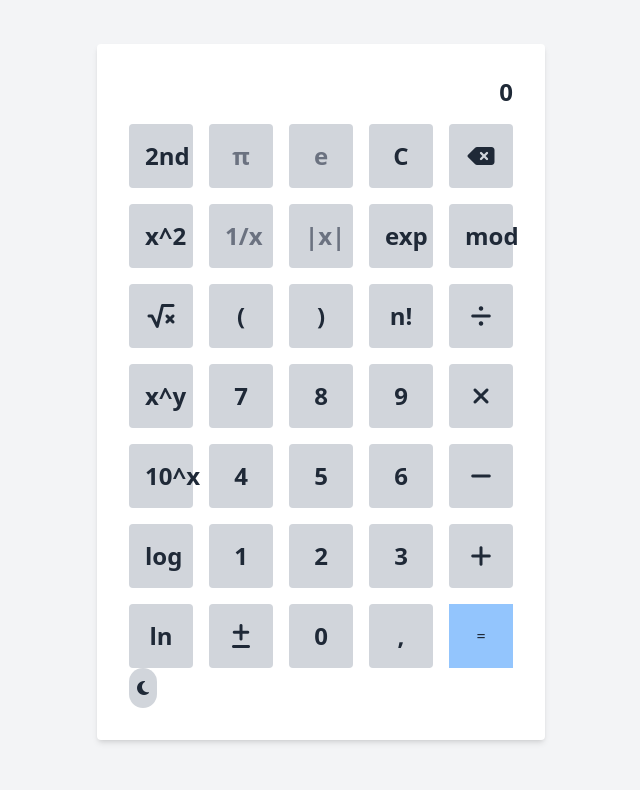
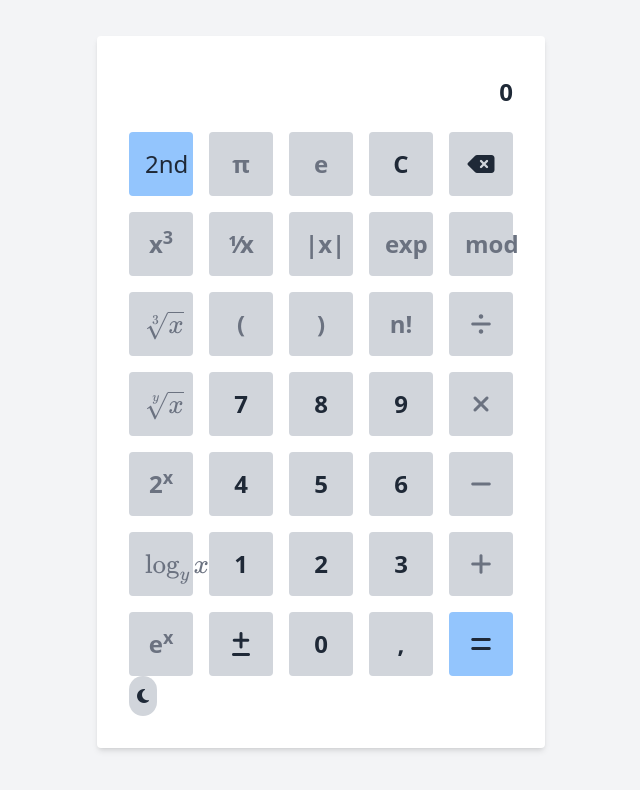
Before and after one commit to Thanasis09/scientific-calculator, an Electron app: page src/html/index.html in a window 800 px wide. Both pictures are taken after a click on the button "2nd". Shown: the whole page, without its empty margins (79-719 px from the left). Drawn offline with nearby package versions, Linux system fonts and the light colour scheme; some packages are replaced by stand-ins of ours.

Commit message:
more ui things

```diff
--- a/package.json
+++ b/package.json
@@ -32,6 +32,7 @@
   "dependencies": {
     "@fortawesome/fontawesome-free": "^6.5.1",
     "@fortawesome/fontawesome-svg-core": "^6.5.1",
-    "font-awesome": "^4.7.0"
+    "font-awesome": "^4.7.0",
+    "mathjax": "^3.2.2"
   }
 }
--- a/src/css/tailwind.css
+++ b/src/css/tailwind.css
@@ -7,15 +7,15 @@
 
 @layer base {
     .calc-c-button {
-        @apply col-span-1 md:col-span-1 p-4 h-16 bg-gray-300 dark:bg-zinc-600 rounded text-gray-800 dark:text-gray-300 font-bold text-2xl hover:bg-gray-400 dark:hover:bg-zinc-700
+        @apply text-center col-span-1 md:col-span-1 p-4 h-16 bg-gray-300 dark:bg-zinc-600 rounded text-gray-800 dark:text-gray-300 font-bold text-2xl hover:bg-gray-400 dark:hover:bg-zinc-700
     }
     .calc-buttons-1 {
-        @apply col-span-1 md:col-span-1 p-4 h-16 bg-gray-300 dark:bg-zinc-600 rounded text-gray-800 dark:text-gray-300 font-bold text-2xl hover:bg-gray-400 dark:hover:bg-zinc-700
+        @apply text-center col-span-1 md:col-span-1 p-4 h-16 bg-gray-300 dark:bg-zinc-600 rounded text-gray-800 dark:text-gray-300 font-bold text-2xl hover:bg-gray-400 dark:hover:bg-zinc-700
     }
     .calc-buttons-2 {
-        @apply col-span-1 md:col-span-1 p-4 h-16 bg-gray-300 dark:bg-zinc-600 rounded text-gray-500 dark:text-gray-300 font-bold text-2xl hover:bg-gray-400 dark:hover:bg-zinc-700
+        @apply text-center col-span-1 md:col-span-1 p-4 h-16 bg-gray-300 dark:bg-zinc-600 rounded text-gray-500 dark:text-gray-300 font-bold text-2xl hover:bg-gray-400 dark:hover:bg-zinc-700
     }
-    .equals-button {
-        @apply col-span-1 md:col-span-1 p-4 h-16 bg-blue-300 rounded text-gray-800  hover:bg-blue-400
+    .blue-button {
+        @apply text-center col-span-1 md:col-span-1 p-4 h-16 bg-blue-300 rounded text-gray-800  hover:bg-blue-400 text-2xl
     }
 }
--- a/src/html/index.html
+++ b/src/html/index.html
@@ -7,55 +7,67 @@
     <meta http-equiv="X-UA-Compatible" content="ie=edge">
     <title>Scientific Calculator </title>
     <link rel="stylesheet" href="../../public/build/css/tailwind.css">
-    <link rel="stylesheet" href="https://cdnjs.cloudflare.com/ajax/libs/font-awesome/6.1.1/css/all.min.css" />
+    <link rel="stylesheet" href="https://cdnjs.cloudflare.com/ajax/libs/font-awesome/6.1.1/css/all.min.css">
+    <script type="text/javascript" async
+        src="https://cdnjs.cloudflare.com/ajax/libs/mathjax/2.7.7/MathJax.js?config=TeX-MML-AM_CHTML"></script>
 </head>
 
 <body class="bg-gray-100 dark:bg-zinc-900 h-screen flex flex-col items-center justify-center dark:text-white">
     <div class="bg-white dark:bg-zinc-800 p-8 rounded shadow-md max-w-md w-full mb-4">
-        <div class="mb-4 text-2xl font-bold text-gray-800 dark:text-gray-300 text-right" id="result">0</div>
+        <div class="mb-4 text-2xl font-bold text-gray-800 dark:text-gray-300 text-right">
+            <input type="text" name="result" id="result" disabled value="0"
+                class="p-2 border-rounded ml-2 text-right bg-white dark:bg-zinc-800 dark:text-white">
+        </div>
         <div class="grid grid-cols-5 gap-4">
 
-            <button class="calc-buttons-1">2nd</button>
-            <button class="calc-buttons-2">π</button>
-            <button class="calc-buttons-2">e</button>
-            <button class="calc-c-button">C</button>
-            <button class="calc-buttons-1"><i class="fas fa-backspace"></i></button>
+            <button class="blue-button" id="secondBtn">2nd</button>
+            <button class="calc-buttons-2" id="piBtn">π</button>
+            <button class="calc-buttons-2" id="eBtn">e</button>
+            <button class="calc-c-button" id="clearBtn">C</button>
+            <button class="calc-buttons-1" id="backspaceBtn"><i class="fas fa-backspace"></i></button>
 
-            <button class="calc-buttons-1">x^2</button>
-            <button class="calc-buttons-2">1/x</button>
-            <button class="calc-buttons-2">|x|</button>
-            <button class="calc-buttons-1">exp</i></button>
-            <button class="calc-buttons-1">mod</i></button>
+            <button class="calc-buttons-2 disappear-2nd" id="squareBtn">x²</button>
+            <button class="calc-buttons-2 disappear-3rd hidden" id="cubeBtn">x<sup>3</sup></button>
+            <button class="calc-buttons-2" id="reciprocalBtn">⅟x</button>
+            <button class="calc-buttons-2" id="absoluteBtn">|x|</button>
+            <button class="calc-buttons-2" id="expBtn">exp</i></button>
+            <button class="calc-buttons-2" id="modBtn">mod</i></button>
 
-            <button class="calc-buttons-1"><i class="fas fa-square-root-variable"></i></button>
-            <button class="calc-buttons-1">(</button>
-            <button class="calc-buttons-1">)</button>
-            <button class="calc-buttons-1">n!</button>
-            <button class="calc-buttons-1"><i class="fas fa-divide"></i></button>
+            <button class="calc-buttons-2 disappear-2nd" id="sqrtBtn"><i
+                    class="fas fa-square-root-variable"></i></button>
+            <button class="calc-buttons-2 disappear-3rd hidden" id="cuberootBtn">\( \sqrt[3]{x} \)</button>
+            <button class="calc-buttons-2" id="openParenBtn">(</button>
+            <button class="calc-buttons-2" id="closeParenBtn">)</button>
+            <button class="calc-buttons-2" id="factorialBtn">n!</button>
+            <button class="calc-buttons-2" id="divideBtn"><i class="fas fa-divide"></i></button>
 
-            <button class="calc-buttons-1">x^y</button>
-            <button class="calc-buttons-1">7</button>
-            <button class="calc-buttons-1">8</button>
-            <button class="calc-buttons-1">9</button>
-            <button class="calc-buttons-1"><i class="fas fa-multiply"></i></button>
+            <button class="calc-buttons-2 disappear-2nd" id="powerBtn">x<sup>y</sup></button>
+            <button class="calc-buttons-2 disappear-3rd hidden" id="rootBtn">\( \sqrt[y]{x} \)</button>
+            <button class="calc-buttons-1" id="num7Btn">7</button>
+            <button class="calc-buttons-1" id="num8Btn">8</button>
+            <button class="calc-buttons-1" id="num9Btn">9</button>
+            <button class="calc-buttons-2" id="multiplyBtn"><i class="fas fa-multiply"></i></button>
 
-            <button class="calc-buttons-1">10^x</button>
-            <button class="calc-buttons-1">4</button>
-            <button class="calc-buttons-1">5</button>
-            <button class="calc-buttons-1">6</button>
-            <button class="calc-buttons-1"><i class="fas fa-subtract"></i></button>
+            <button class="calc-buttons-2 disappear-2nd" id="tenPowerBtn">10<sup>x</sup></button>
+            <button class="calc-buttons-2 disappear-3rd hidden" id="twoPowerBtn">2<sup>x</sup></button>
+            <button class="calc-buttons-1" id="num4Btn">4</button>
+            <button class="calc-buttons-1" id="num5Btn">5</button>
+            <button class="calc-buttons-1" id="num6Btn">6</button>
+            <button class="calc-buttons-2" id="subtractBtn"><i class="fas fa-subtract"></i></button>
 
-            <button class="calc-buttons-1">log</button>
-            <button class="calc-buttons-1">1</button>
-            <button class="calc-buttons-1">2</button>
-            <button class="calc-buttons-1">3</button>
-            <button class="calc-buttons-1"><i class="fas fa-add"></i></button>
+            <button class="calc-buttons-2 disappear-2nd" id="logBtn">log</button>
+            <button class="calc-buttons-2 disappear-3rd hidden" id="logYBtn">\( \log_{y}x\)</button>
+            <button class="calc-buttons-1" id="num1Btn">1</button>
+            <button class="calc-buttons-1" id="num2Btn">2</button>
+            <button class="calc-buttons-1" id="num3Btn">3</button>
+            <button class="calc-buttons-2" id="addBtn"><i class="fas fa-add"></i></button>
 
-            <button class="calc-buttons-1">ln</button>
-            <button class="calc-buttons-1"><i class="fas fa-plus-minus"></i></button>
-            <button class="calc-buttons-1">0</button>
-            <button class="calc-buttons-1">,</button>
-            <button class="equals-button">=</button>
+            <button class="calc-buttons-2 disappear-2nd" id="lnBtn">ln</button>
+            <button class="calc-buttons-2 disappear-3rd hidden" id="expXBtn">e<sup>x</sup></button>
+            <button class="calc-buttons-1" id="plusMinusBtn"><i class="fas fa-plus-minus"></i></button>
+            <button class="calc-buttons-1" id="num0Btn">0</button>
+            <button class="calc-buttons-1" id="decimalBtn">,</button>
+            <button class="blue-button" id="equalsBtn"><i class="fas fa-equals"></i></button>
         </div>
         <button id="darkModeToggle"
             class="p-2 bg-gray-300 dark:bg-zinc-600 rounded-full text-gray-800 dark:text-gray-300 hover:bg-gray-400 dark:hover:bg-zinc-700">
@@ -64,7 +76,7 @@
     </div>
     <script src="https://kit.fontawesome.com/your-fontawesome-kit-id.js" crossorigin="anonymous"></script>
     <script src="../js/calc.js"></script>
-
+    <script type="text/javascript">MathJax.Hub.Queue(["Typeset", MathJax.Hub, "latex-content"]);</script>
 </body>
 
 </html>
--- a/src/js/calc.js
+++ b/src/js/calc.js
@@ -5,4 +5,22 @@ document.addEventListener('DOMContentLoaded', function () {
     darkModeToggle.addEventListener('click', function () {
         body.classList.toggle('dark');
     });
+
+    // Calculator
+
+    // 2nd button
+
+    const secondElements = document.getElementsByClassName('disappear-2nd');
+    const thirdElements = document.getElementsByClassName('disappear-3rd');
+    const secondBtn = document.getElementById('secondBtn');
+
+    secondBtn.addEventListener('click', function() {
+        for (var i = 0; i < secondElements.length; i++) {
+            secondElements[i].classList.toggle('hidden');
+        }
+        for (var i = 0; i < thirdElements.length; i++) {
+            thirdElements[i].classList.toggle('hidden');
+        }
+    });
+
 });
```
Also changed, not shown: public/build/css/tailwind.css, 1 other file.
